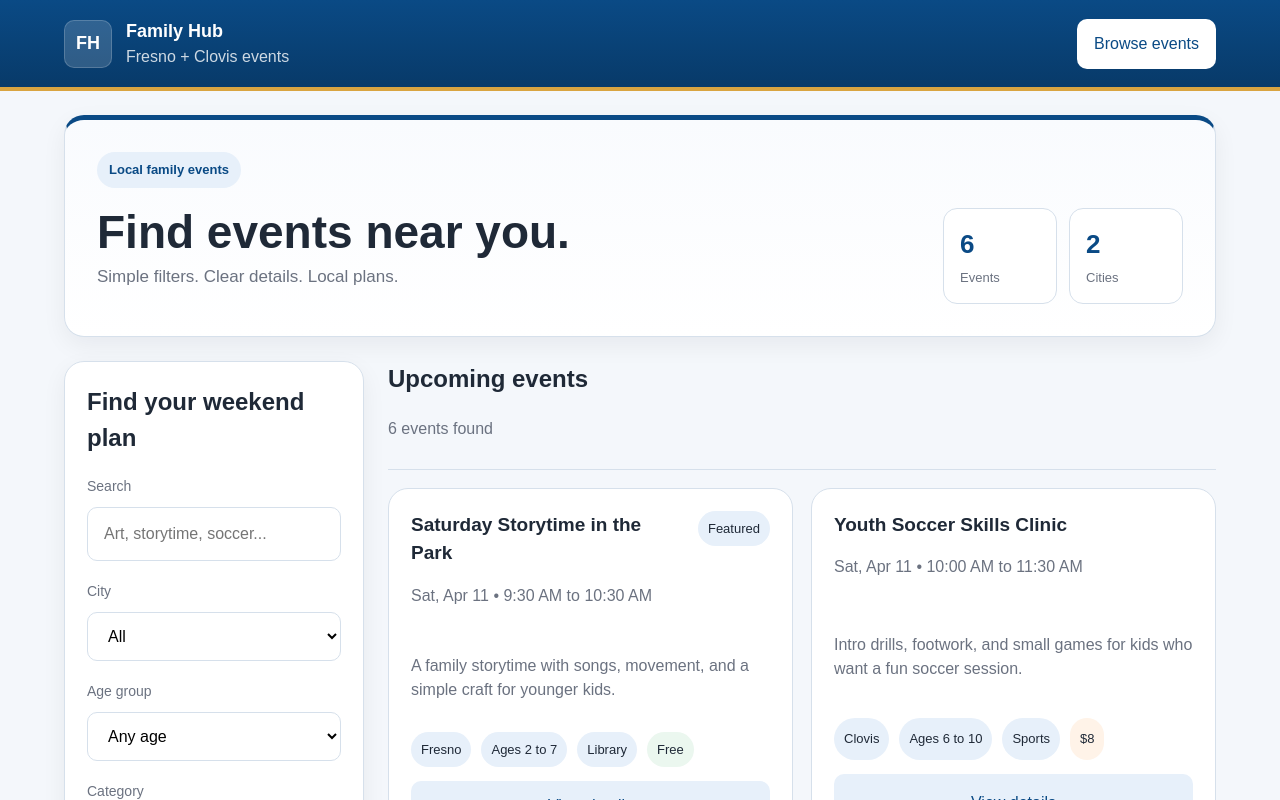
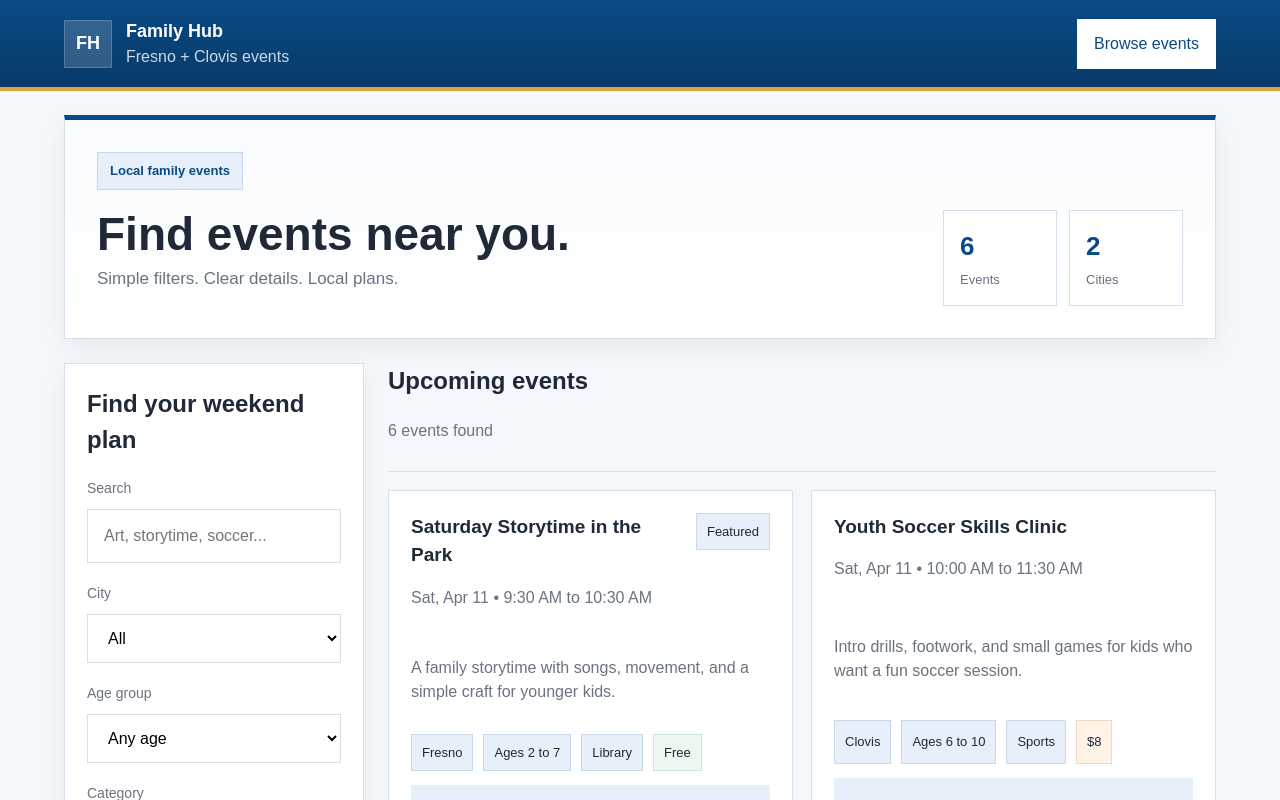
Before and after one commit to mxrcochxvez/central-family-hub, a Next.js app: page / in a window 1280 px wide. Shown: the top 800 px of the page. Built offline with nearby package versions, Linux system fonts and the light colour scheme.

Commit message:
Use square municipal styling across UI

```diff
--- a/app/globals.css
+++ b/app/globals.css
@@ -12,9 +12,10 @@
   --warning-soft: #fff3e8;
   --shadow-soft: 0 8px 24px rgba(15, 23, 42, 0.06);
   --shadow-hover: 0 12px 28px rgba(15, 23, 42, 0.1);
-  --radius-lg: 20px;
-  --radius-md: 14px;
-  --radius-sm: 10px;
+  --radius-lg: 0px;
+  --radius-md: 0px;
+  --radius-sm: 0px;
+  --radius-pill: 0px;
   --space-1: 8px;
   --space-2: 12px;
   --space-3: 16px;
@@ -143,11 +144,12 @@ select {
   display: inline-flex;
   width: fit-content;
   padding: 8px 12px;
-  border-radius: 999px;
+  border-radius: var(--radius-pill);
   background: var(--accent-soft);
   color: var(--accent);
   font-size: 13px;
   font-weight: 700;
+  border: 1px solid #c9d9eb;
 }
 
 .hero h1 {
@@ -331,17 +333,20 @@ select {
   display: inline-flex;
   align-items: center;
   padding: 8px 10px;
-  border-radius: 999px;
+  border-radius: var(--radius-pill);
   background: var(--accent-soft);
   font-size: 13px;
+  border: 1px solid #c9d9eb;
 }
 
 .price-pill-free {
   background: var(--success-soft);
+  border-color: #cde7d6;
 }
 
 .price-pill-paid {
   background: var(--warning-soft);
+  border-color: #f0d8bf;
 }
 
 .event-detail {
```
Also changed, not shown: 1 other file (tests, documents, lock files or other folders).
